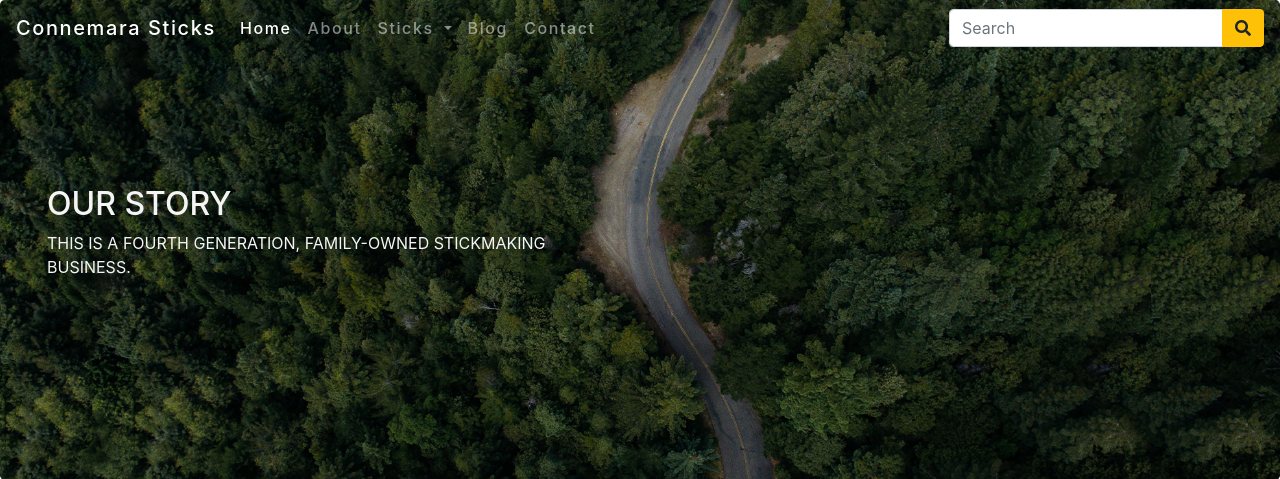
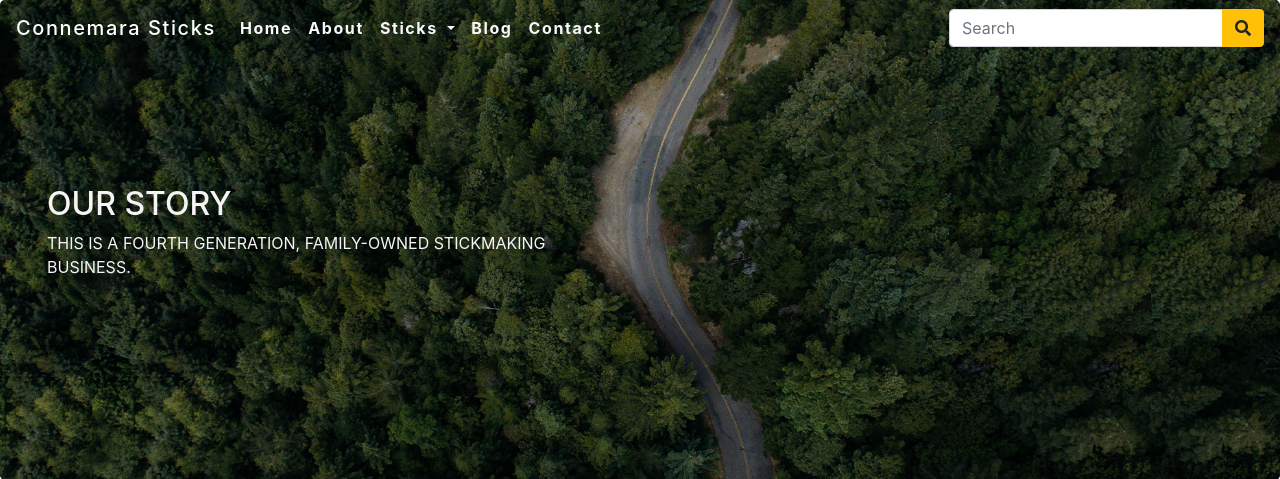
Before and after one commit to Squelsh84/connemara-sticks-ms4, a Django app: page /about/ in a window 1280 px wide. Shown: the top 479 px of the page. Run offline with Django 3.2, Linux system fonts and the light colour scheme; data that the repository does not hold is empty; some libraries are stand-ins or nearby versions.

Commit message:
Added terxt bold to navbar to make it easier to read.

```diff
--- a/templates/base.html
+++ b/templates/base.html
@@ -30,14 +30,15 @@
     <div class="collapse navbar-collapse" id="navbarSupportedContent">
       <ul class="navbar-nav mr-auto">
         <li class="nav-item active">
-          <a class="nav-link" href="{% url 'index' %}">Home <span class="sr-only">(current)</span></a>
+          <a class="nav-link text-light font-weight-bold" href="{% url 'index' %}">Home <span
+              class="sr-only">(current)</span></a>
         </li>
         <li class="nav-item">
-          <a class="nav-link" href="{% url 'about' %}">About</a>
+          <a class="nav-link text-light font-weight-bold" href="{% url 'about' %}">About</a>
         </li>
         <li class="nav-item dropdown">
-          <a class="nav-link dropdown-toggle" href="#" id="navbarDropdown" role="button" data-toggle="dropdown"
-            aria-haspopup="true" aria-expanded="false">
+          <a class="nav-link text-light font-weight-bold dropdown-toggle" href="#" id="navbarDropdown" role="button"
+            data-toggle="dropdown" aria-haspopup="true" aria-expanded="false">
             Sticks
           </a>
           <div class="dropdown-menu">
@@ -48,14 +49,15 @@
           </div>
         </li>
         <li class="nav-item">
-          <a class="nav-link " href="{% url 'blogs' %}">Blog</a>
+          <a class="nav-link text-light font-weight-bold " href="{% url 'blogs' %}">Blog</a>
         </li>
         <li class="nav-item">
-          <a class="nav-link " href="{% url 'contact' %}">Contact</a>
+          <a class="nav-link text-light font-weight-bold  " href="{% url 'contact' %}">Contact</a>
         </li>
         {% if item_count > 0 %}
         <li class="nav-item">
-          <a class="nav-link " href="{% url 'cart_detail' %}"><i class="fas fa-shopping-cart"></i>({{item_count}})</a>
+          <a class="nav-link text-light font-weight-bold " href="{% url 'cart_detail' %}"><i
+              class="fas fa-shopping-cart"></i>({{item_count}})</a>
         </li>
         {% endif %}
       </ul>
```
